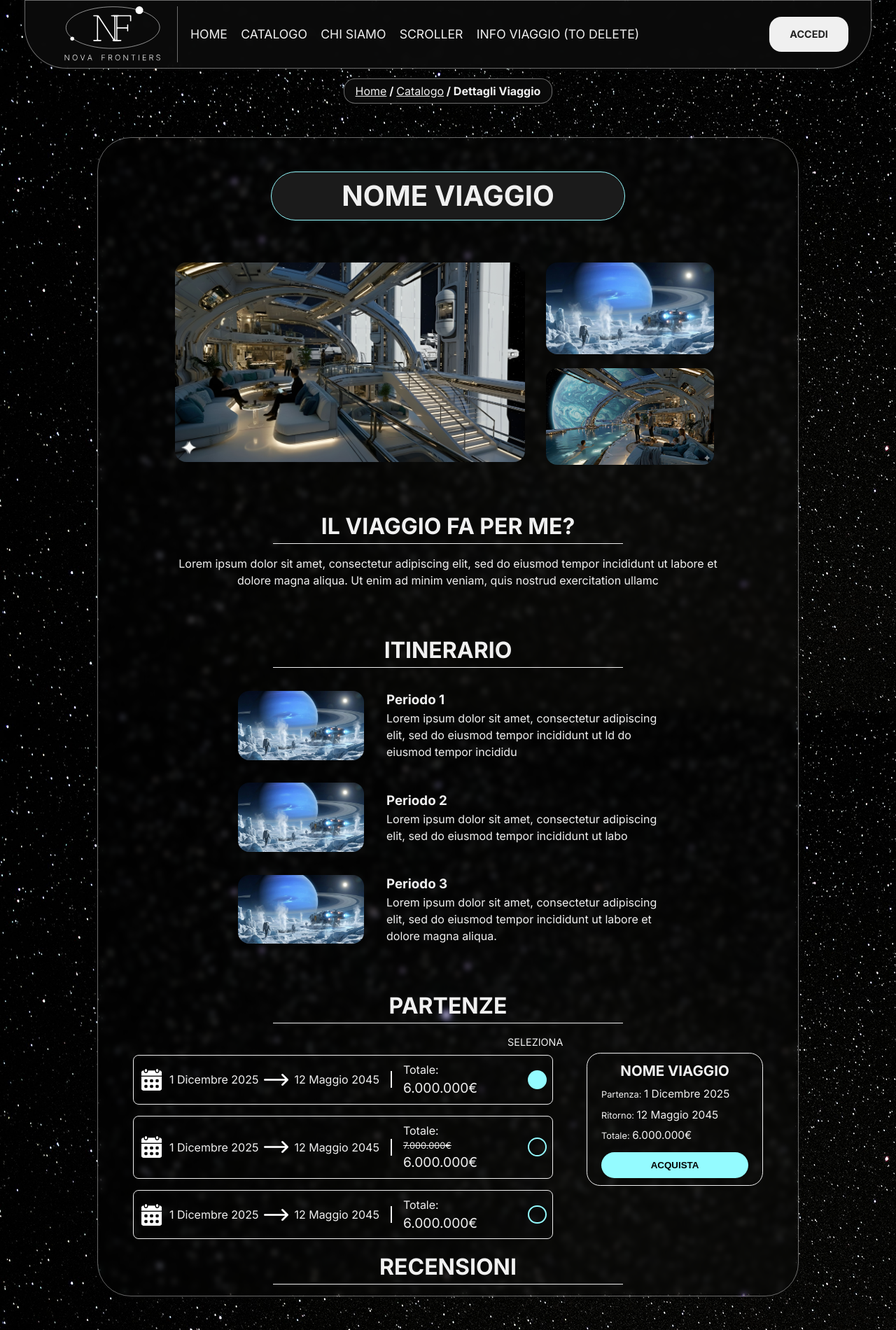
After one commit to Chris-Libra-Unipd/ProgettoTecWeb, a PHP site: page /details.html in a window 1280 px wide. The commit adds this page. Shown: the whole page at 70% size. Run offline with PHP 8.4, Linux system fonts and the light colour scheme.

Commit message:
prima parte info viaggio

```diff
--- a/css/style.css
+++ b/css/style.css
@@ -26,7 +26,9 @@
     --secondary-text
     --border
     --button-bg
+    --accent-color-1
     */
+    --accent-color: #94FBFF;
 
 }
 
@@ -185,11 +187,17 @@ header {
     color: var(--txt-color-dark-gray);
     background-color: var(--bgButton-color-not-pure-white);
     text-decoration: none;
-    font-size: 1.2em;
-    padding: 0.8em;
-    border-radius: 60px;
+    font-size: 0.9em;
+    font-weight: bold;
+    padding: 1em 2em;
+    border-radius: 1.2em;
     border: none;
     margin-left: auto;
+    transition: 0.5s;
+}
+
+#login-link:hover, #login-link:focus{
+    scale: 1.1;
 }
 
 #button-menu-mobile {
@@ -373,10 +445,12 @@ header {
     border: 1px solid var(--border-liquid-glass);
     padding: 0.3em 1em;
     border-radius: 1em;
-    margin: 3em auto;
     width: fit-content;
     font-weight: bold;
+}
 
+#auth-body #breadcrumb{
+    margin: 3em auto;
 }
 
 #breadcrumb a {
@@ -526,56 +609,222 @@ input[type="date"]::-webkit-calendar-picker-indicator {
     height: 1.5em;
     border-radius: 50%;
 }
-/* =================== END CHRIS ====================*/
 
-/* ================== CUOGO =================== */
+/*================ DETAIL PAGE ===================*/
+/*================ DETAIL PAGE ===================*/
+/*================ DETAIL PAGE ===================*/
 
-/* PAGINA 404*/
-#error404-page{
-    background-image: url("../assets/img/sky_backgorund.jpg");
-    background-size: cover;
-    background-repeat: no-repeat;
-    background-attachment: fixed;
-    background-position: center;
-    justify-content: center; /* Centra orizzontalmente */
+#details-body{
+    padding-top: 7em;
+}
+
+#details-body #breadcrumb{
+    margin: 0em auto;
+}
+
+#contenuto-dettagli{
+    width: 1000px;
+    margin: 3em auto;
+    height: fit-content;
+    max-width: 90%;
+    border: 1px solid var(--border-liquid-glass);
+    border-radius: 3em;
+    -webkit-backdrop-filter: blur(3px);
+    backdrop-filter: blur(4.5px);
+    color: var(--txt-color-not-pure-white);
+}
+
+
+#contenuto-dettagli > h1{
+    text-align: center;
+    background-color: var(--bg-color-auth-form);
+    margin: 1.2em auto;
+    margin-bottom: 1.5em;
+    width: fit-content;
+    padding: 0.1em 2.5em;
+    border: 1px solid var(--accent-color);
+    border-radius: 3em;
+    font-size:2.5em;
+}
+
+#firstCover, #secondCover, #thirdCover{
+    display: block;
+    border-radius: 1em;
+}
+
+#firstCover{
+    width: 50%;
+    float: left;
+    margin-left: 11%;
+    margin-right: 3%;
+}
+
+#secondCover, #thirdCover{
+    width: 24%;
+}
+
+#thirdCover{
+    margin-top: 2%;
+}
+
+#contenuto-dettagli > h2{
+    width: 50%;
+    text-align: center;
+    margin: 0.5em auto;
+    margin-top:2em;
+    border-bottom: 1px solid var(--txt-color-not-pure-white);
+    font-size:2em;
+
+}
+
+#contenuto-dettagli > p{
+    text-align: center;
+    width: 80%;
+    margin: 0.5em auto;
+}
+
+/* ITINERARIO*/
+
+.itemItinerario{
+    display: block;
+    width: 60%;
+    margin: 2em auto;
+    display: flex;
     align-items: center;
 }
 
-.liquid-glass-container-error404{
-    width: 70%;
-    height: 50vh;
-    padding: 30px;
-    border-radius: 30px;
-    backdrop-filter: blur(15px) saturate(100%);
-    color: var(--txt-color-not-pure-white);
-    margin: 0 auto;
-    background: var(--generic-liquid-glass-bg-coor);
-    -webkit-backdrop-filter: blur(3px);
-    backdrop-filter: blur(3px);
-    border: 1px solid var(--border-liquid-glass);
+.itineraryImg{
+    width: 30%;
+    border-radius: 1em;
+    display: inline;
+    margin-right: 2em;
 }
 
-.immagine-404 img{
+/* PARTENZE*/
+#containerPartenze{
     width: 60%;
-  height: 50vh;
-  border-radius: 30px;
     float: left;
+    margin-left: 5%;
 }
 
-.testo-404{
+#labelSeleziona{
+    width: 100%;
+    text-align: right;
+    font-size: 0.9em;
+    margin-bottom: 0.5em;
+    margin-left: 1em;
+}
+
+.opzionePartenza{
     display: flex;
-  flex-direction: column;
     align-items: center;
+    border: 1px solid var(--bgButton-color-not-pure-white);
+    background-color: transparent;
+    border-radius: 0.5em;
+    padding:0.5em;
+    margin-bottom: 1em;
+    transition: 0.5s;
 }
-.testo-404 p{
- font-size: 32px;
- line-height: 2;
+
+.opzionePartenza:hover{
+    transform: scale(1.05);
+    background-color: rgba(255, 255, 255, 0.1);
+}
+
+.opzionePartenza > time{
+    margin: 0em 0.5em;
+}
+
+.opzionePartenza > .dataArrivo{
+    border-right: 2px solid var(--bgButton-color-not-pure-white);
+    padding-right: 1em;
+    margin-right: 1em;
+}
+
+.costoIniziale{
+    font-size: 0.8em;
+    text-decoration: line-through;
+}
+
+.costoFinale{
+    font-size: 1.2em;
+    text-align: center;
+    margin-right: 1em;
+}
+
+
+.selectionIndicator{
+    appearance: none;
+    /* Safari support */
+    -webkit-appearance: none;
+    border-radius: 3em;
+    background-color: transparent;
+    width: 2em;
+    height: 2em;
+    margin-left: auto;
+    border: 2px solid var(--bgButton-color-not-pure-white);
+    border: 2px solid var(--accent-color);
 
  }
 
-.testo-404 button{
- margin-top: 30px;
+.selectionIndicator:checked{
+    background-color: var(--accent-color);
+    border: none;
+    outline: none;
+}
+
+#riepilogoAcquisto{
+    border: 1px solid var(--bgButton-color-not-pure-white);
+    background-color: transparent;
+    width: 21%;
+    margin-right:5%;
+    margin-top: 2em;
+    border-radius: 1.5em;
+    padding: 1% 2%;
+    float: right;
+    font-size: 0.8em;
+    transition: 0.5s;
+}
+
+#riepilogoAcquisto:hover{
+    transform: scale(1.07);
+    background-color: rgba(255, 255, 255, 0.1);
+}
+
+#riepilogoAcquisto > h3{
+    font-size: 1.6em;
+    text-align: center;
+    font-weight: bold;
+    margin-bottom: 0.3em;
+}
+
+#riepilogoAcquisto > p{
+    margin-bottom: 0.5em;
+}
+
+#riepilogoAcquisto span, #riepilogoAcquisto time{
+    font-size: 1.2em;
+}
+
+#buyButton{
+    text-align: center;
+    font-weight: bolder;
+    margin:auto;
+    margin-top: 0.5em;
+    width: 100%;
+    color: black;
+    border-radius: 2em;
+    border: none;
+    outline: none;
+    padding: 0.8em 0em;
+    background-color: var(--accent-color);
+}
+
+#buyButton:hover{
+    background-color: var(--bg-color-dark-gray);
+    color: var(--accent-color);
+    border: 1px solid var(--accent-color);
 }
 
 
-/* ===================== END CUOGO ==================*/
+/* =================== END CHRIS ====================*/
--- /dev/null
+++ b/details.html
@@ -0,0 +1,154 @@
+<!DOCTYPE html>
+<html lang="it">
+    <head>
+        <meta charset="UTF-8">
+        <meta name="viewport" content="width=device-width, initial-scale=1.0">
+        <meta name="description" content="Dettagli relativi al viaggio selezionato">
+        <meta name="keywords" content="viaggio, vacanza, spazio, nova frontier, avventura, scoperta">
+        <link rel="preconnect" href="https://fonts.googleapis.com">
+        <link rel="preconnect" href="https://fonts.gstatic.com" crossorigin>
+        <link href="https://fonts.googleapis.com/css2?family=Inter:ital,opsz,wght@0,14..32,100..900;1,14..32,100..900&display=swap" rel="stylesheet">
+        <link rel="stylesheet" href="css/style.css">
+        <link rel="stylesheet" href="css/mini_style.css" media="screen and (max-width: 800px)">
+        <title>Nova Frontiers</title>
+        <link rel="icon" type="image/x-icon" href="assets/icons/favicon.ico">
+        <script src="js/scriptMenu.js" defer></script>
+    </head>
+    <body id="details-body">
+        <a href="#contenuto-dettagli" class="aiuti-navigazione">Salta al contenuto</a>
+        <header class="header-no-scroll">
+            <div id="header-container" class="header-bg-liquid-glass header-container-no-scroll">
+                <div id="top-header-container" >
+                    <h1 id="logo"><span lang="en">Nova Frontiers</span></h1>
+                    <nav id="menu" aria-label="menu di navigazione">
+                        <ul>
+                            <li>
+                                <a href="index.html" class="menu-link"><span lang="en">HOME</span></a>
+                            </li>
+                            <li>
+                                <a href="catalogo.html" class="menu-link">CATALOGO</a>
+                            </li>
+                            <li>
+                                <a href="chi_siamo.html" class="menu-link">CHI SIAMO</a>
+                            </li>
+                            <li>
+                                <a href="scroller.html" class="menu-link">SCROLLER</a>
+                            </li>
+                            <li>
+                                INFO VIAGGIO (TO DELETE)
+                            </li>
+                        </ul>
+                    </nav>
+                    <a href="login.html" id="login-link">ACCEDI</a>
+                    <button id="button-menu-mobile" aria-label="apri chiudi menu mobile">
+                        <img id="image-button-menu-mobile" class="image-button-menu-mobile-chiuso" src="assets/icons/apri_chiudi_menu_mobile.svg" alt="">
+                    </button>
+                </div>
+                <nav id="menu-mobile" class="menu-mobile-chiuso-bassa-spec menu-mobile-aperto-alta-spec" aria-label="menu di navigazione">
+                    <ul>
+                        <li>
+                            <span lang="en">HOME</span>
+                        </li>
+                        <li>
+                            <a href="catalogo.html" class="menu-link">CATALOGO</a>
+                        </li>
+                        <li>
+                            <a href="chi_siamo.html" class="menu-link">CHI SIAMO</a>
+                        </li>
+                        <li>
+                            <a href="scroller.html" class="menu-link">SCROLLER</a>
+                        </li>
+                        <li>
+                            <a href="login.html" id="login-link-mobile">ACCEDI</a>
+                        </li>
+                    </ul>
+                </nav>
+            </div>
+        </header>
+
+        <nav id="breadcrumb"><a href="index.html"><span lang="en">Home</span></a> / <a href="catalogo.html">Catalogo</a> / Dettagli Viaggio</nav>
+
+        <main id="contenuto-dettagli">
+            <h1>NOME VIAGGIO</h1>
+
+            <img id="firstCover" src="assets/img/t0.jpg"/>
+            <img id="secondCover"src="assets/img/t2.jpg"/>
+            <img id="thirdCover"src="assets/img/t1.jpeg"/>
+
+            <h2>IL VIAGGIO FA PER ME?</h2>
+            <p>Lorem ipsum dolor sit amet, consectetur adipiscing elit, sed do eiusmod tempor incididunt ut labore et dolore magna aliqua. Ut enim ad minim veniam, quis nostrud exercitation ullamc</p>
+
+            <h2>ITINERARIO</h2>
+            <div class="itemItinerario">
+                <img class="itineraryImg" src="assets/img/t2.jpg" alt="">
+                <div>
+                <h3>Periodo 1</h3>
+                <p>Lorem ipsum dolor sit amet, consectetur adipiscing elit, sed do eiusmod tempor incididunt ut ld do eiusmod tempor incididu</p>
+                </div>
+            </div>
+
+            <div class="itemItinerario">
+                <img class="itineraryImg" src="assets/img/t2.jpg" alt="">
+                <div>
+                <h3>Periodo 2</h3>
+                <p>Lorem ipsum dolor sit amet, consectetur adipiscing elit, sed do eiusmod tempor incididunt ut labo</p>
+                </div>
+            </div>
+
+            <div class="itemItinerario">
+                <img class="itineraryImg" src="assets/img/t2.jpg" alt="">
+                <div>
+                <h3>Periodo 3</h3>
+                <p>Lorem ipsum dolor sit amet, consectetur adipiscing elit, sed do eiusmod tempor incididunt ut labore et dolore magna aliqua.</p>
+                </div>
+            </div>
+
+            <h2>PARTENZE</h2>
+            <div id="containerPartenze">
+                <p id="labelSeleziona">SELEZIONA</p>
+                <div class="opzionePartenza">
+                    <img class="calendar-icon" src="assets/icons/calendar.png" width="35px"/>
+                    <time datetime="2025-12-01" class="dataPartenza">1 Dicembre 2025</time>
+                    <img class="arrow-icon" src="assets/icons/right-arrow.png" width="35px"/>
+                    <time datetime="2045-05-12" class="dataArrivo">12 Maggio 2045</time>
+                    <div><p>Totale: <span class="costoIniziale"></span></p>
+                    <p class="costoFinale">6.000.000€</p></div>
+                    <input type="radio" class="selectionIndicator" name="choice" value="p1" checked/>
+                </div>
+
+                <div class="opzionePartenza">
+                    <img class="calendar-icon" src="assets/icons/calendar.png" width="35px"/>
+                    <time datetime="2025-12-01" class="dataPartenza">1 Dicembre 2025</time>
+                    <img class="arrow-icon" src="assets/icons/right-arrow.png" width="35px"/>
+                    <time datetime="2045-05-12" class="dataArrivo">12 Maggio 2045</time>
+                    <div><p>Totale:</p><p class="costoIniziale">7.000.000€</p>
+                    <p class="costoFinale">6.000.000€</p></div>
+                    <input type="radio" class="selectionIndicator" name="choice" value="p2"/>
+                </div>
+
+                <div class="opzionePartenza">
+                    <img class="calendar-icon" src="assets/icons/calendar.png" width="35px"/>
+                    <time datetime="2025-12-01" class="dataPartenza">1 Dicembre 2025</time>
+                    <img class="arrow-icon" src="assets/icons/right-arrow.png" width="35px"/>
+                    <time datetime="2045-05-12" class="dataArrivo">12 Maggio 2045</time>
+                    <div><p>Totale: <span class="costoIniziale"></span></p>
+                    <p class="costoFinale">6.000.000€</p></div>
+                    <input type="radio" class="selectionIndicator" name="choice" value="p3"/>
+                </div>
+
+            </div>
+
+            <div id="riepilogoAcquisto">
+                <h3>NOME VIAGGIO</h3>
+                <p>Partenza: <time datetime="2025-12-01">1 Dicembre 2025</time></p>
+                <p>Ritorno: <time datetime="2045-05-12">12 Maggio 2045</time></p>
+                <p>Totale: <span id="riepilogoCosto">6.000.000€</span></p>
+
+                <button id="buyButton">ACQUISTA</button>
+            </div>
+
+            <h2>RECENSIONI</h2>
+
+        </main>
+    </body>
+</html>
--- a/index.html
+++ b/index.html
@@ -33,6 +33,9 @@
                             </li>
                             <li>
                                 <a href="scroller.html" class="menu-link">SCROLLER</a>
+                            </li>
+                            <li>
+                                <a href="details.html" class="menu-link">INFO VIAGGIO (TO DELETE)</a>
                             </li>
                         </ul>
                     </nav>
--- a/login.html
+++ b/login.html
@@ -15,7 +15,7 @@
         <script src="js/scriptLogin.js" defer></script>
     </head>
 
-    <body id="auth-page">
+    <body id="auth-body">
 
     <img src="assets/img/planetLogin.jpg" alt="" id="planet-desktop">--
 
--- a/register.html
+++ b/register.html
@@ -19,7 +19,7 @@
 
     </head>
 
-    <body id="auth-page">
+    <body id="auth-body">
 
     <img src="assets/img/planetLogin.jpg" alt="" id="planet-desktop">--
 
```
Also changed, not shown: other parts of css/style.css (+75 -2 lines), README.md, assets/icons/calendar.png (added), assets/icons/right-arrow.png (added), assets/img/Gemini_Generated_Image_idyjngidyjngidyj.png (deleted), assets/img/t0.jpg (added), assets/img/t1.jpeg (renamed from assets/img/WhatsApp Image 2025-12-09 at 18.47.03.jpeg), assets/img/t2.jpg (added). Lines whose indentation alone changed are shown as unchanged.
